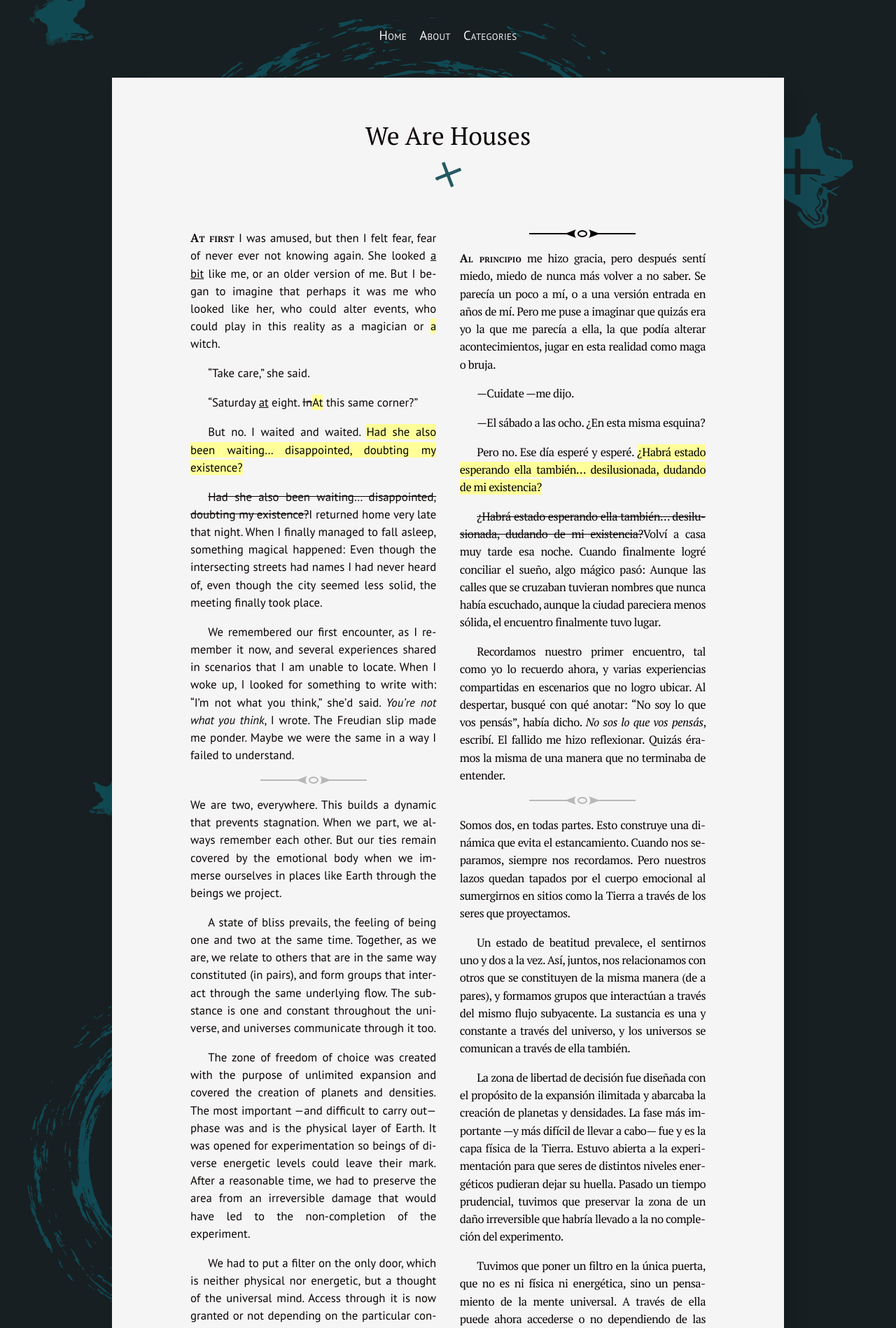
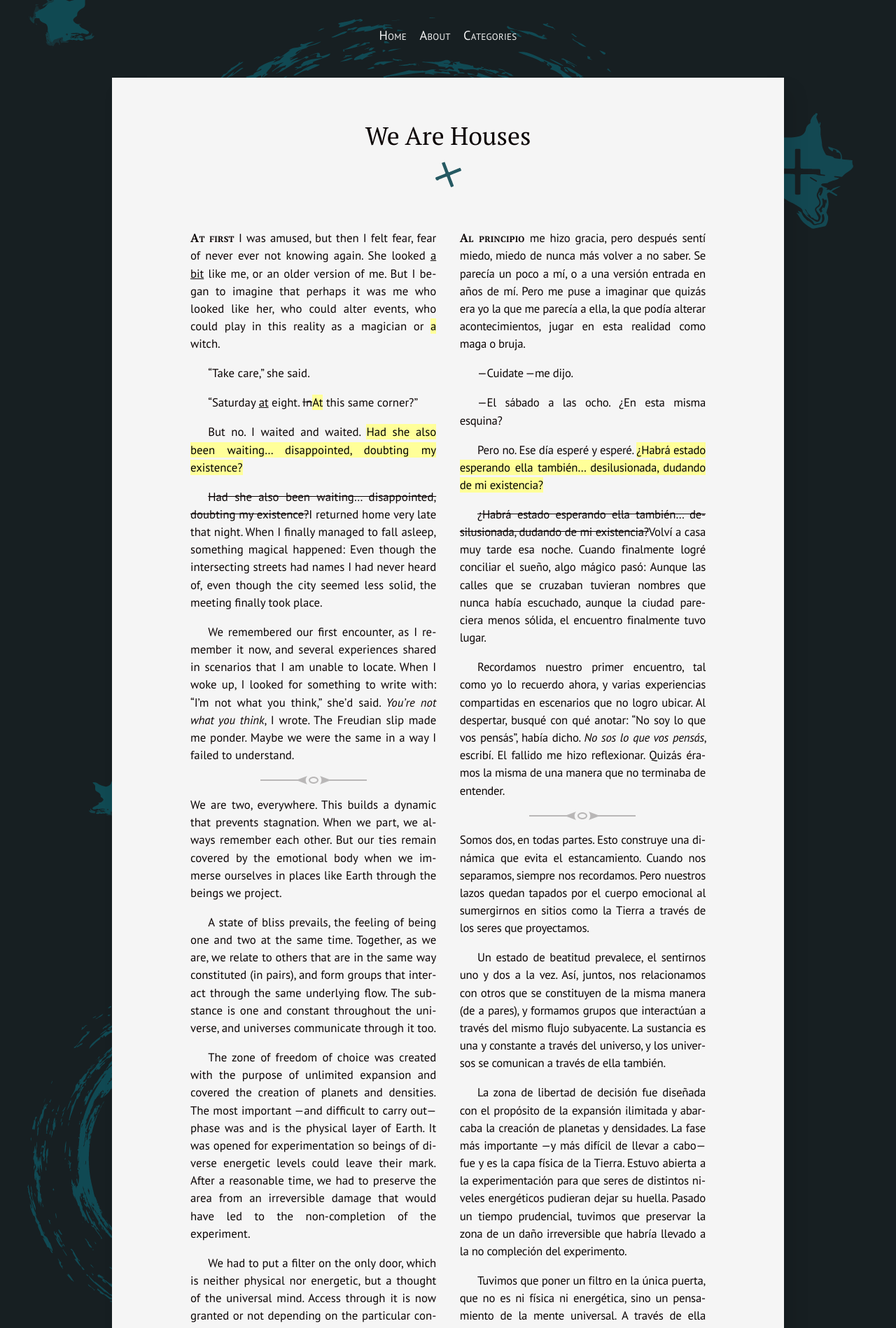
Before and after one commit to silvialohrmann/editorial, a Jekyll site: the page built from _posts/2022-11-18-we-are-houses.md, in a window 1280 px wide. Shown: the top 1898 px of the page at 70% size. Built offline with Jekyll 4.4.1, drawn with Linux system fonts in a browser that asks for light colours.

Commit message:
Update _article.scss

```diff
--- a/_sass/_article.scss
+++ b/_sass/_article.scss
@@ -58,14 +58,7 @@
 }
 
 .spanish p {
-    font-family: 'PT Serif', serif;
-    font-size: 97.5%;
-    letter-spacing: -.03em;
-    line-height: 1.5425em;
-      @media (max-width: $on-bigphone) {
-    font-size:120%;
-    letter-spacing: .01em;
-  }
+    letter-spacing: -.017em;
 }
 
 .post p:first-of-type,
```
